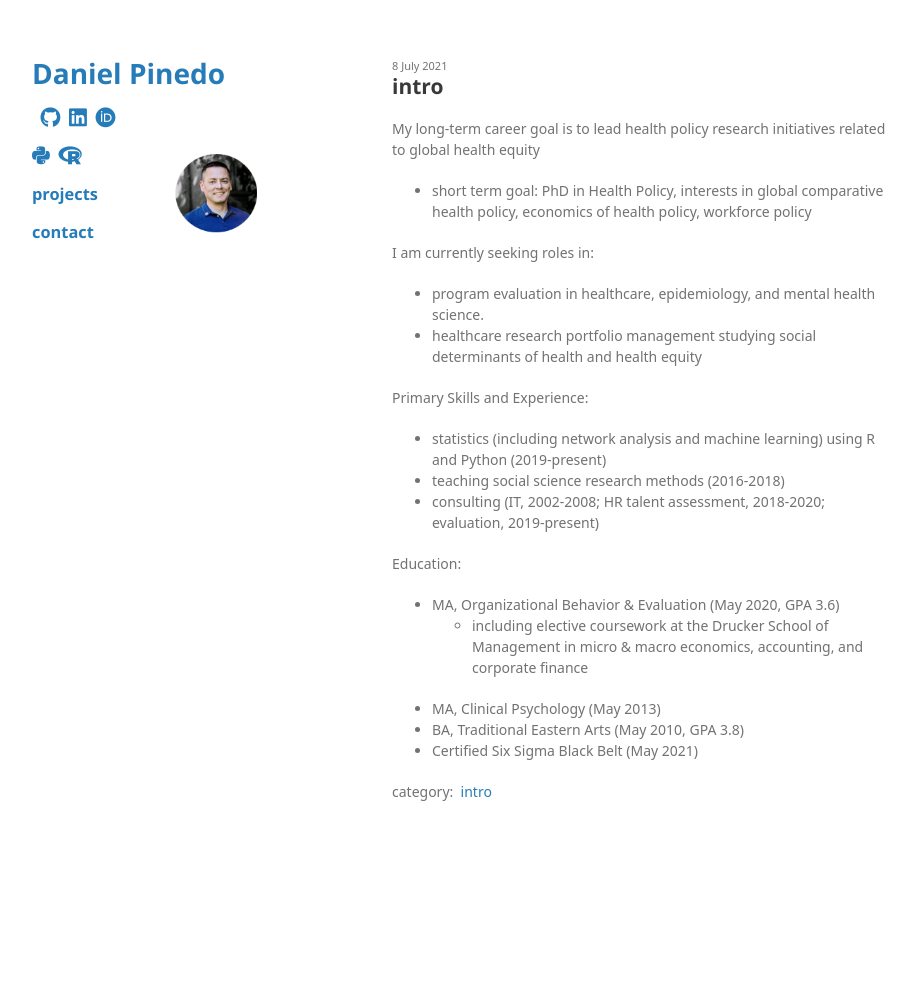
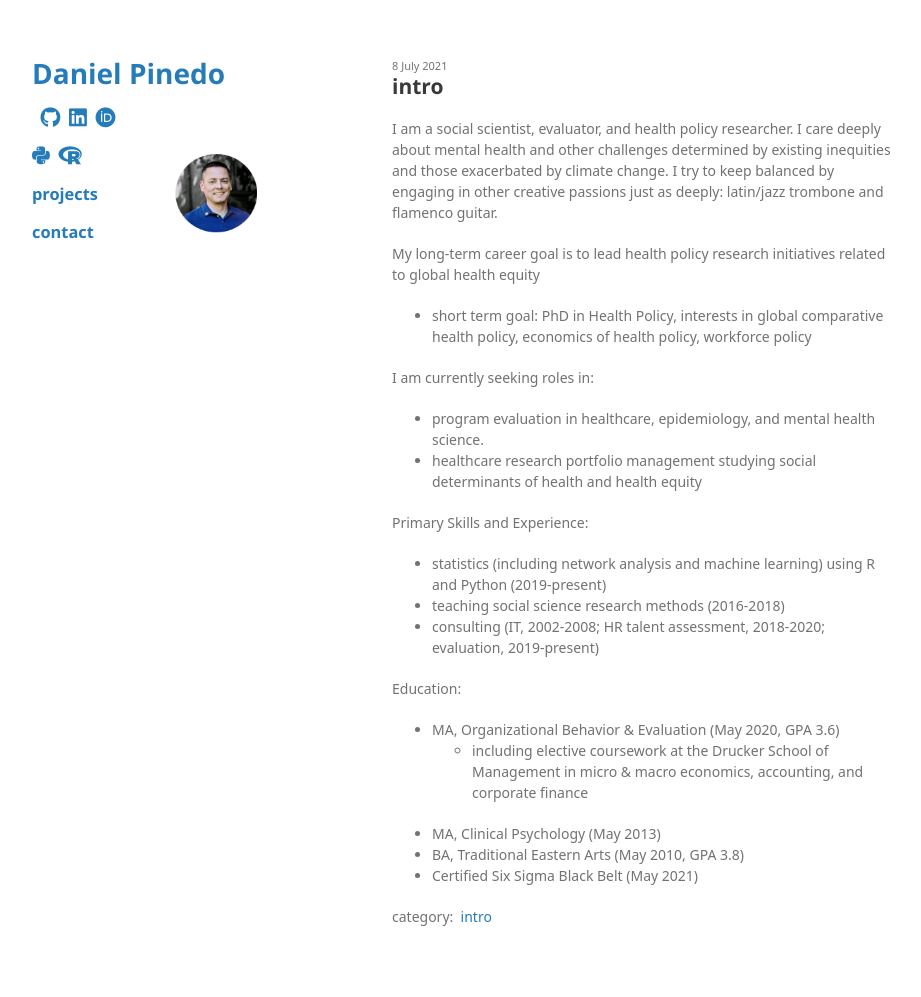
Before and after one commit to odenipinedo/odenipinedo.github.io, a Jekyll site: the page built from _posts/2021-07-08-intro.md, in a window 1280 px wide. Shown: the whole page, without its empty margins (178-1099 px from the left). Built offline with Jekyll 4.4.1, drawn with Linux system fonts in a browser that asks for light colours; nearby versions of some CDN libraries; some web fonts are replaced; a style sheet for code colours, icons or effects is not loaded; the repository's description, which GitHub fills in, is left out; before the commit the page ends 900 px from its top, so only the background shows below that.

Commit message:
Update 2021-07-08-intro.md

```diff
--- a/_posts/2021-07-08-intro.md
+++ b/_posts/2021-07-08-intro.md
@@ -8,9 +8,12 @@ featured: true
 sitemap:
   priority: 0.5
   changefreq: 'monthly'
-  lastmod: 2021-07-08
+  lastmod: 2021-07-10
   exclude: 'no'
 ---
+
+I am a social scientist, evaluator, and health policy researcher. I care deeply about mental health and other challenges determined by existing inequities and those exacerbated by climate change. I try to keep balanced by engaging in other creative passions just as deeply: latin/jazz trombone and flamenco guitar.
+
 My long-term career goal is to lead health policy research initiatives related to global health equity
 - short term goal: PhD in Health Policy, interests in global comparative health policy, economics of health policy, workforce policy
 
```
